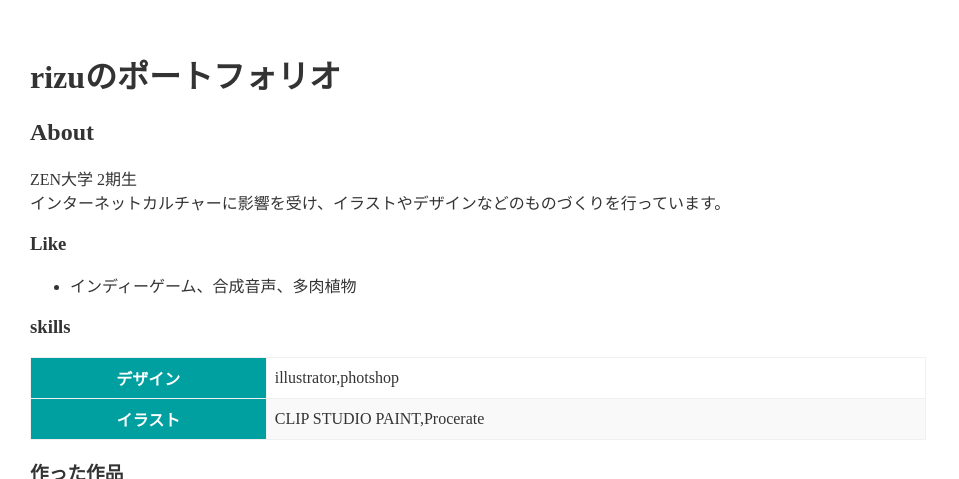
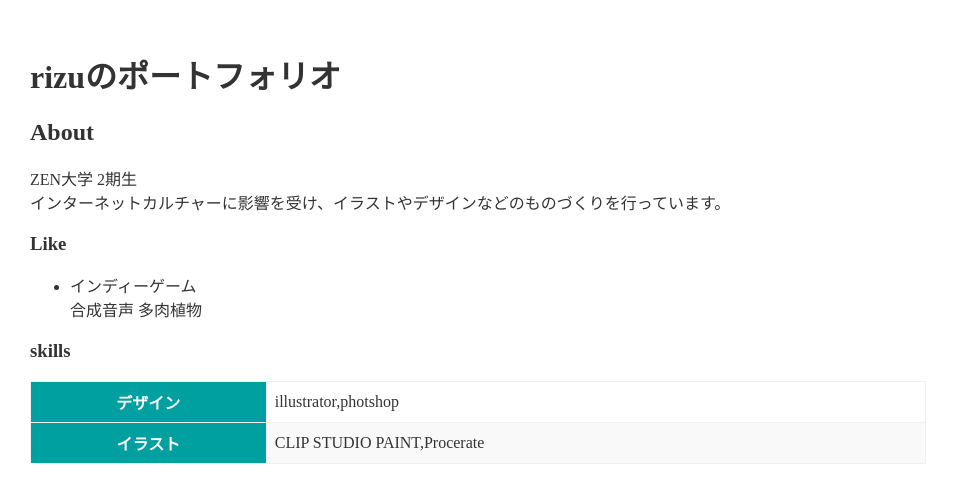
Before and after one commit to rizu299792458/rizu299792458.github.io, a plain HTML site: page index.html in a window 1280 px wide. Shown: the top 479 px of the page, without its empty margins (0-959 px from the left). Drawn offline with Linux system fonts and the light colour scheme.

Commit message:
箇条書き
Corrected list item tags and removed an item.

```diff
--- a/index.html
+++ b/index.html
@@ -15,7 +15,9 @@
     </p>
     <h3>Like</h3>
     <ul>
-      <li>インディーゲーム、合成音声、多肉植物</li>
+      <li>インディーゲーム</li>
+      <il>合成音声</il>
+      <il>多肉植物</il>
     </ul>
 
     <h3>skills</h3>
```
